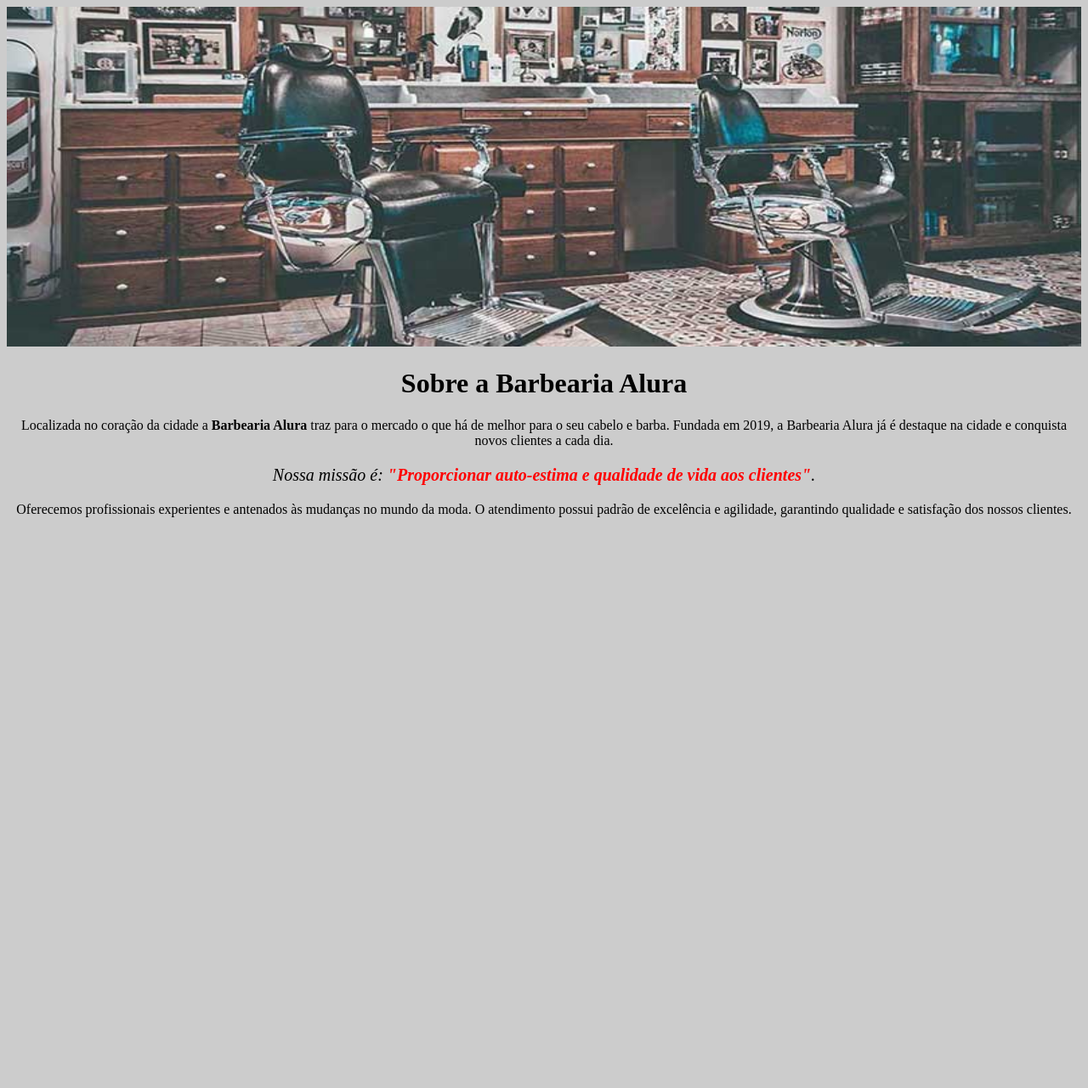
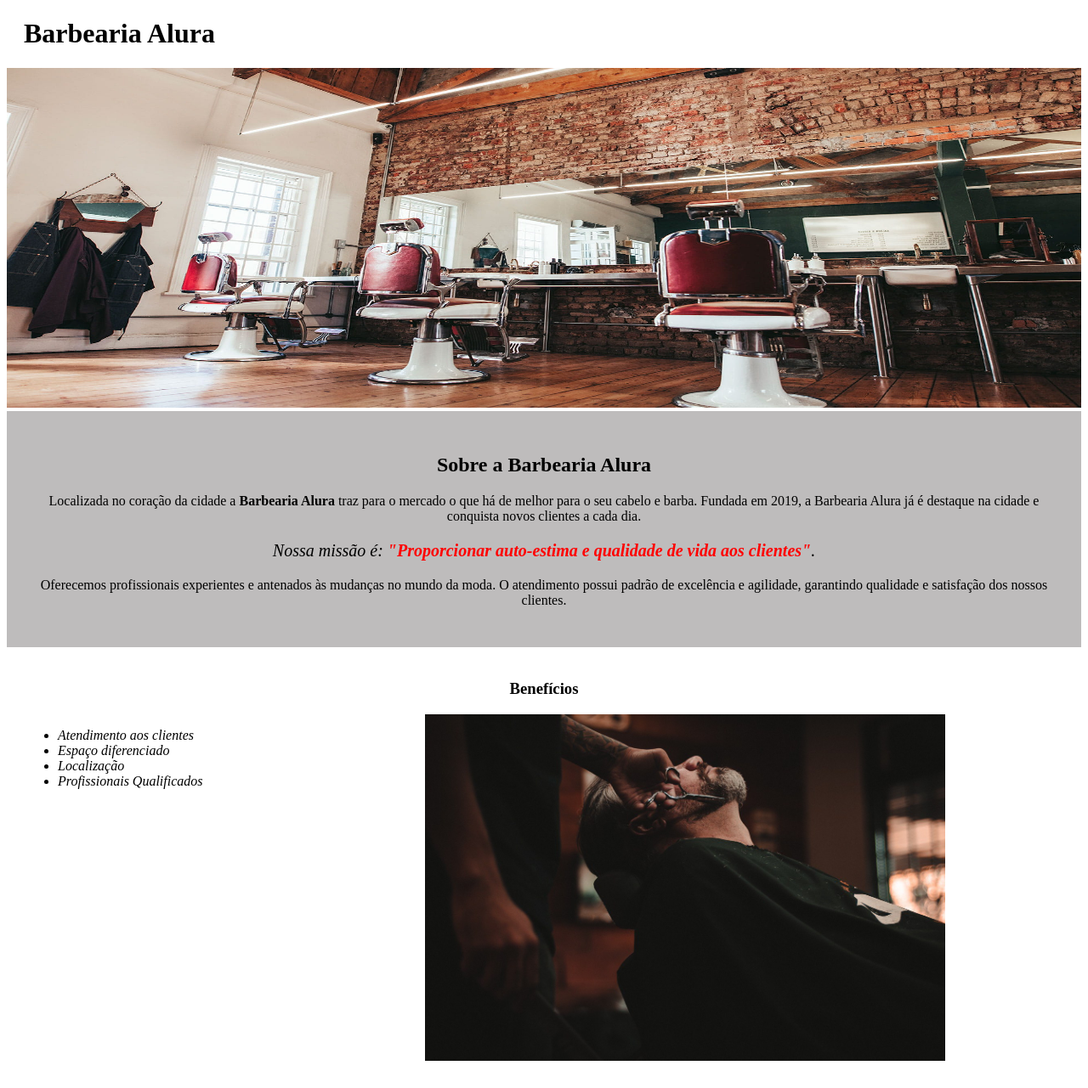
Before and after one commit to matheusrodrinks/Alura, a plain HTML site: page index.html in a window 1280 px wide. Shown: the whole page at 85% size. Before the commit the page ends 800 px from the top, so only its background shows below. Drawn offline with Linux system fonts and the light colour scheme.

Commit message:
finalização

```diff
--- a/index.html
+++ b/index.html
@@ -7,13 +7,29 @@
     </head>
     <body>
 
-        <img id= "banner" src="banner.jpg" alt="">
-        <h1>Sobre a Barbearia Alura</h1>
+        <header>
+            <h1 class="titulo-principal">Barbearia Alura</h1>
+        </header>
+        <img id= "barbearia" src="barbearia.jpg" >
+        <div class="principal">
+            <h2 class="titulo-centralizado">Sobre a Barbearia Alura</h2>
 
-        <p style="text-align: center">Localizada no coração da cidade a <strong>Barbearia Alura</strong> traz para o mercado o que há de melhor para o seu cabelo e barba. Fundada em 2019, a Barbearia Alura já é destaque na cidade e conquista novos clientes a cada dia.</p>
+            <p style="text-align: center">Localizada no coração da cidade a <strong>Barbearia Alura</strong> traz para o mercado o que há de melhor para o seu cabelo e barba. Fundada em 2019, a Barbearia Alura já é destaque na cidade e conquista novos clientes a cada dia.</p>
 
-        <p id="missao"><em> Nossa missão é: <strong>"Proporcionar auto-estima e qualidade de vida aos clientes"</strong>.</em></p>
+            <p id="missao"><em> Nossa missão é: <strong>"Proporcionar auto-estima e qualidade de vida aos clientes"</strong>.</em></p>
 
-        <p style="text-align: center">Oferecemos profissionais experientes e antenados às mudanças no mundo da moda. O atendimento possui padrão de excelência e agilidade, garantindo qualidade e satisfação dos nossos clientes.</p>
+            <p>Oferecemos profissionais experientes e antenados às mudanças no mundo da moda. O atendimento possui padrão de excelência e agilidade, garantindo qualidade e satisfação dos nossos clientes.</p>
+        </div>
+        <div class="beneficios">
+            <h3 class="titulo-centralizado">Benefícios</h3>
+
+            <ul>
+                <li class="itens">Atendimento aos clientes</li>
+                <li class="itens">Espaço diferenciado</li>
+                <li class="itens">Localização</li>
+                <li class="itens">Profissionais Qualificados</li>
+            </ul>
+            <img src="beneficios.jpg" class="imagembeneficios">
+        </div>
     </body>
 </html>
--- a/style.css
+++ b/style.css
@@ -1,15 +1,29 @@
-body {
-
-    background: #cccccc;
-}
-#banner{
-    width:100%;
-    height: 400px;
+header{
 
 
 }
 
-h1{
+body {
+
+
+}
+#barbearia{
+    width:100%;
+    height: 400px;
+
+}
+
+.principal{
+    background: #6b66666f;
+    padding: 30px;
+
+}
+
+.titulo-principal{
+    padding-left: 20px;
+}
+
+.titulo-centralizado{
 text-align: center
 }
 
@@ -23,5 +37,28 @@ p {
 }
 
 em strong{
-    color: red;
+    color: #ff0000;
 }
+
+.itens{
+    font-style: italic;
+}
+
+.beneficios{
+    background: #ffffff;
+    padding: 20px;
+}
+
+ul{
+    display: inline-block;
+    vertical-align: top;
+    width: 20%;
+    margin-right: 15%;
+
+}
+
+.imagembeneficios{
+    width: 50%;
+    position:
+
+}
```
Also changed, not shown: barbearia.jpg (added), beneficios.jpg (added).
